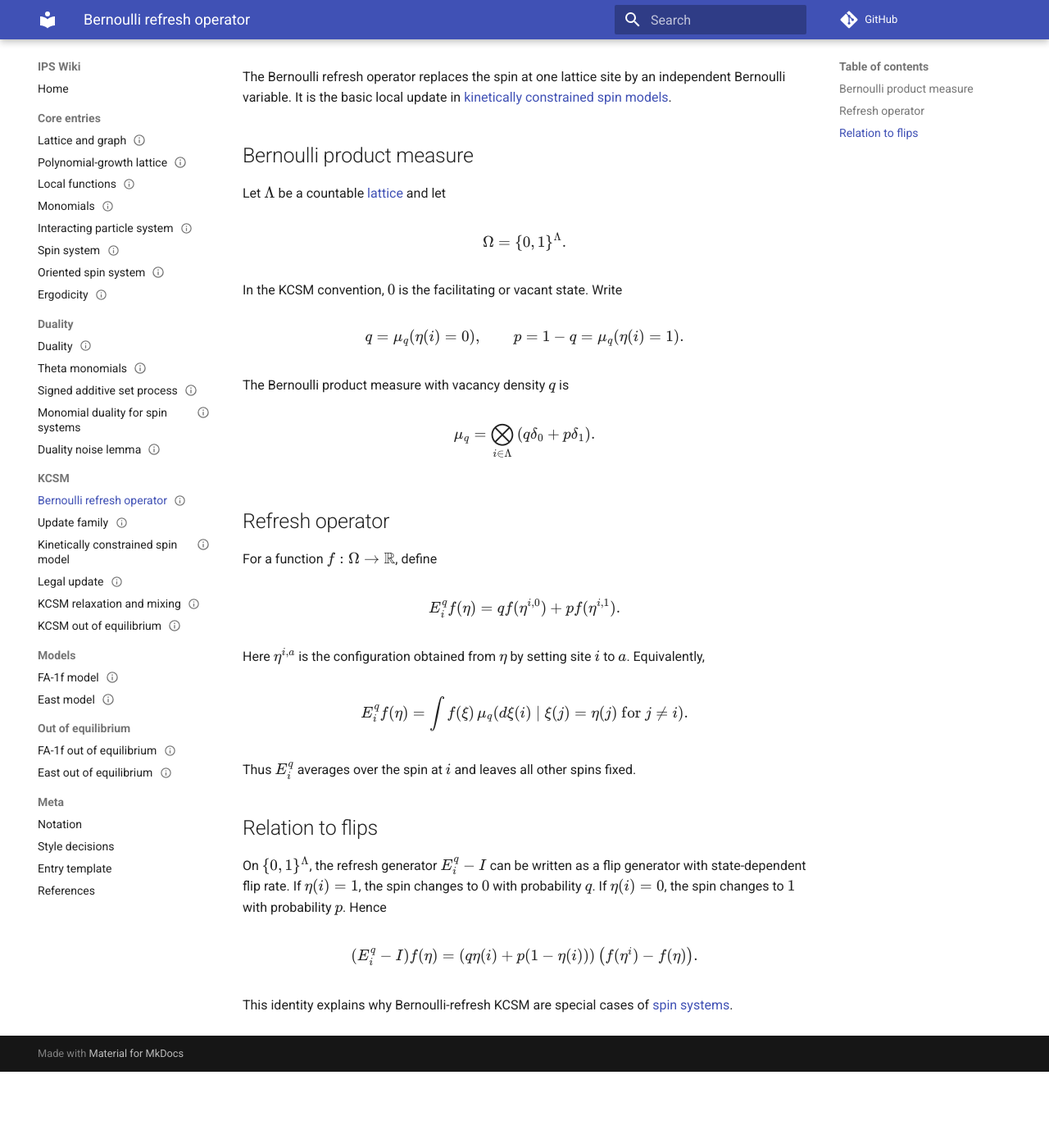
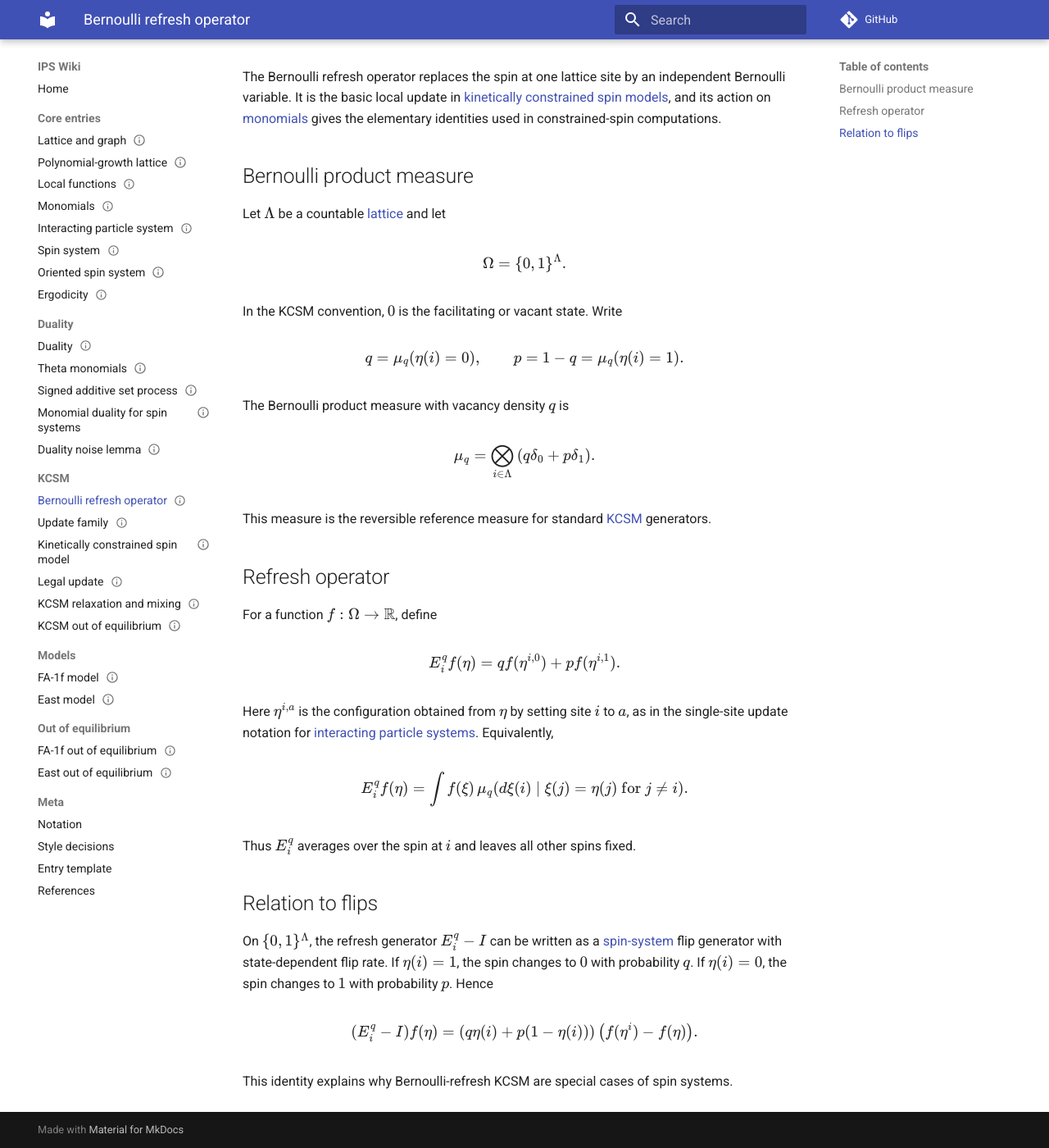
Before and after one commit to maciejgluchowski86-beep/ips-wiki, an MkDocs documentation site: the page built from docs/entries/bernoulli-refresh-operator.md, in a window 1280 px wide and 1400 px high, scrolled down 99 px. Shown: the whole window at 82% size. Built offline with MkDocs 1.6.1 and Material for MkDocs 9.7.7, drawn with Linux system fonts in a browser that asks for light colours; comment, search, counter and statistics services are not loaded; before the commit the page ends 1406 px from its top, so only the background shows below that.

Commit message:
Improve Bernoulli refresh entry links

```diff
--- a/docs/entries/bernoulli-refresh-operator.md
+++ b/docs/entries/bernoulli-refresh-operator.md
@@ -9,7 +9,7 @@ tags:
 
 # Bernoulli refresh operator
 
-The Bernoulli refresh operator replaces the spin at one lattice site by an independent Bernoulli variable. It is the basic local update in [kinetically constrained spin models](kinetically-constrained-spin-model.md).
+The Bernoulli refresh operator replaces the spin at one lattice site by an independent Bernoulli variable. It is the basic local update in [kinetically constrained spin models](kinetically-constrained-spin-model.md), and its action on [monomials](monomials.md) gives the elementary identities used in constrained-spin computations.
 
 ## Bernoulli product measure
 
@@ -33,6 +33,8 @@ $$
 \mu_q=\bigotimes_{i\in\Lambda}\left(q\delta_0+p\delta_1\right).
 $$
 
+This measure is the reversible reference measure for standard [KCSM](kinetically-constrained-spin-model.md) generators.
+
 ## Refresh operator
 
 For a function \(f:\Omega\to\R\), define
@@ -43,7 +45,7 @@ E_i^q f(\eta)
 q f(\eta^{i,0})+p f(\eta^{i,1}).
 $$
 
-Here \(\eta^{i,a}\) is the configuration obtained from \(\eta\) by setting site \(i\) to \(a\). Equivalently,
+Here \(\eta^{i,a}\) is the configuration obtained from \(\eta\) by setting site \(i\) to \(a\), as in the single-site update notation for [interacting particle systems](interacting-particle-system.md). Equivalently,
 
 $$
 E_i^q f(\eta)
@@ -55,7 +57,7 @@ Thus \(E_i^q\) averages over the spin at \(i\) and leaves all other spins fixed.
 
 ## Relation to flips
 
-On \(\{0,1\}^\Lambda\), the refresh generator \(E_i^q-I\) can be written as a flip generator with state-dependent flip rate. If \(\eta(i)=1\), the spin changes to \(0\) with probability \(q\). If \(\eta(i)=0\), the spin changes to \(1\) with probability \(p\). Hence
+On \(\{0,1\}^\Lambda\), the refresh generator \(E_i^q-I\) can be written as a [spin-system](spin-system.md) flip generator with state-dependent flip rate. If \(\eta(i)=1\), the spin changes to \(0\) with probability \(q\). If \(\eta(i)=0\), the spin changes to \(1\) with probability \(p\). Hence
 
 $$
 (E_i^q-I)f(\eta)
@@ -64,4 +66,4 @@ $$
 \left(f(\eta^i)-f(\eta)\right).
 $$
 
-This identity explains why Bernoulli-refresh KCSM are special cases of [spin systems](spin-system.md).
+This identity explains why Bernoulli-refresh KCSM are special cases of spin systems.
```
